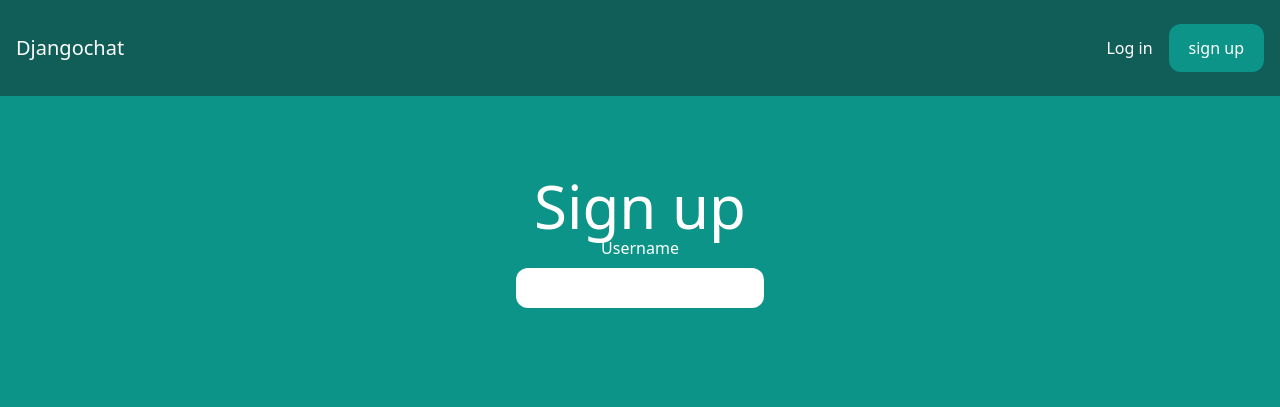
After one commit to Pham-Phuoc-Nghia/django_chata, a Django app: template core/templates/core/signup.html in a window 1280 px wide. The commit adds this page. Shown: the top 407 px of the page. Run offline with Django 5.2, Linux system fonts and the light colour scheme; the template is opened without the code that fills it, so the values that code supplies are empty; some libraries are stand-ins or nearby versions.

Commit message:
commit 2

```diff
--- a/core/templates/core/base.html
+++ b/core/templates/core/base.html
@@ -7,7 +7,7 @@
     <head>
         <meta charset="utf-8">
         <meta http-equiv="X-UA-Compatible" content="IE=edge">
-        <title></title>
+        <title>{%block title%}{% endblock %}Djangochat</title>
         <meta name="description" content="">
         <meta name="viewport" content="width=device-width, initial-scale=1">
         <link rel="stylesheet" href="">
@@ -19,5 +19,12 @@
                 <a href="/" class="text-xl text-white">Djangochat</a>
             </div>
 
+            <div class="flex items-center space-x-4">
+                <a href="/login/" class="text-white hover:text-gray-200">Log in </a>
+                <a href="/signup/" class="px-5 py-3 rounded-xl text-white bg-teal-600 hover:bg-teal-700">sign up </a>
+            </div>
+        </nav>
+        {%block content%}
+        {%endblock%}
     </body>
 </html>
--- /dev/null
+++ b/core/templates/core/signup.html
@@ -0,0 +1,16 @@
+{% extends 'core/base.html' %}
+
+{%block title%}Welcome | {% endblock%}
+{% block content %}
+<div class="p-10 lg:p-20 text-center">
+    <h1 class="text-3xl lg:text-6xl text-white">Sign up</h1>
+    <form method="post" action="." class="lg:w-1/4 px-4 mx-auto">
+        {% csrf_token %}
+
+        <div class="mb-5">
+            <label class="text-white">Username</label>
+            <input type="text" name="username" class="w-full mt-2 px-4 py-2 rounded-xl">
+        </div>
+    </form>
+</div>
+{%endblock%}
--- a/core/urls.py
+++ b/core/urls.py
@@ -4,4 +4,5 @@ from . import views
 
 urlpatterns = [
     path('', views.frontpage, name='frontpage'),
+    path('signup/', views.signup, name='signup')
 ]
```
Also changed, not shown: core/forms.py (added, +7 -0 lines), core/templates/core/frontpage.html (added, +8 -0 lines), core/views.py (+20 -2 lines).
